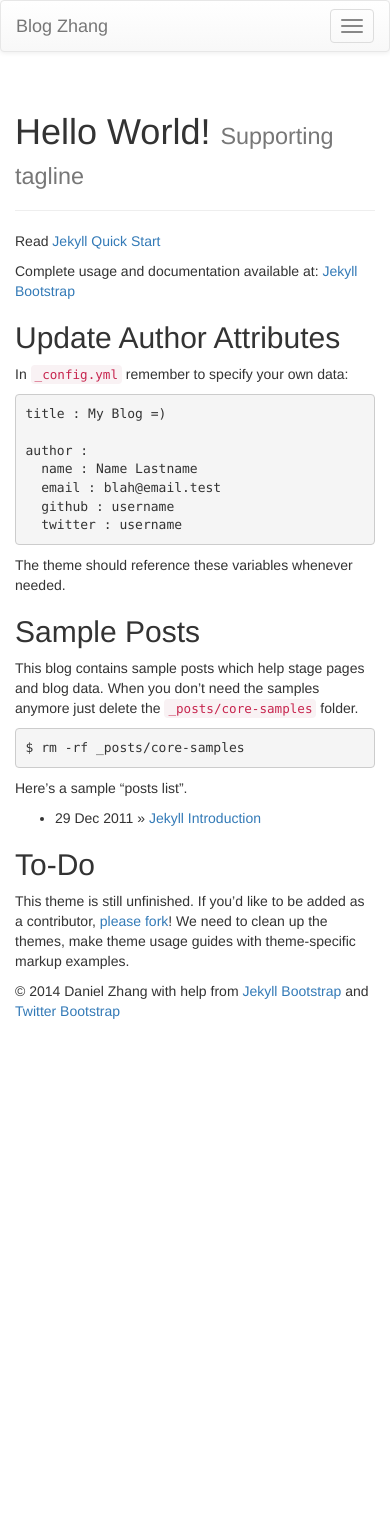
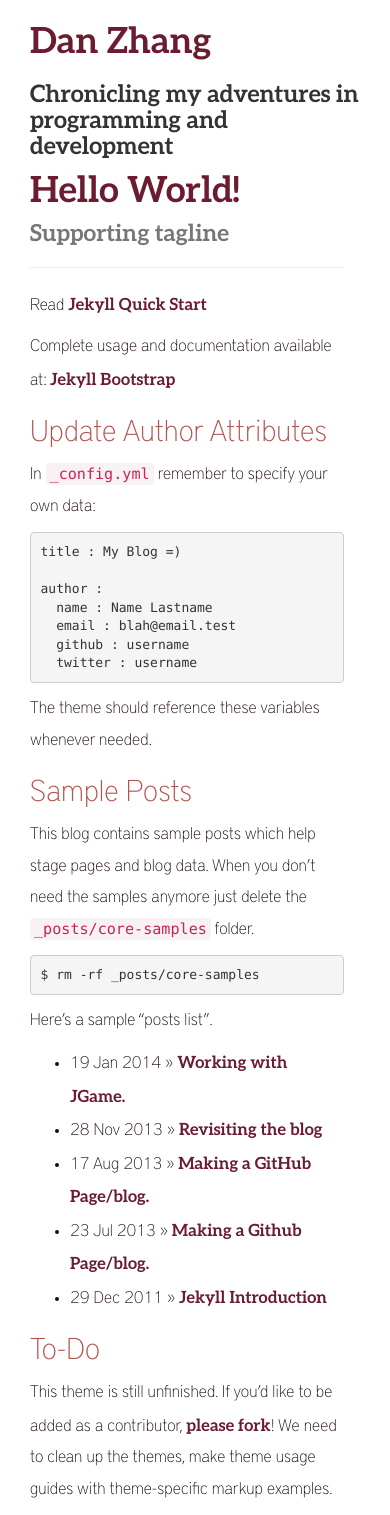
Before and after one commit to dnzhng/dnzhng.github.io, a Jekyll site: the page built from index.md, in a window 390 px wide. Built offline with Jekyll 4.4.1, drawn with Linux system fonts in a browser that asks for light colours; nearby versions of some CDN libraries; library files that are not in the unit come from our copies; the list of posts is cut into pages by our own code; before the commit the page ends 1031 px from its top, so only the background shows below that.

Commit message:
Initial blog content

```diff
--- a/_layouts/default.html
+++ b/_layouts/default.html
@@ -3,4 +3,61 @@
   name : bootstrap-3
 ---
 {% include JB/setup %}
-{% include themes/bootstrap-3/default.html %}
+{% include JB/analytics %}
+
+<!doctype html>
+<HTML>
+	<head>
+		<title>Exploration</title>
+		<meta name="description" content="Chronicling my adventures in programming and development">
+		<meta name="author" content="Daniel Zhang">
+		<meta name="keywords" content="dan, daniel, danzhang, danielzhang, duke, blog, tech, programming, developer, design, computer">
+		<meta name="viewport" content="width=device-width, initial-scale=1.0">
+
+    <!-- Bootstrap styles -->
+    <link href="{{ ASSET_PATH }}/bootstrap/css/bootstrap.min.css" rel="stylesheet">
+		<link rel="stylesheet" type="text/css" href="assets/css/custom.css">
+    <!-- atom & rss feed -->
+    <link href="{{ BASE_PATH }}{{ site.JB.atom_path }}" type="application/atom+xml" rel="alternate" title="Sitewide ATOM Feed">
+    <link href="{{ BASE_PATH }}{{ site.JB.rss_path }}" type="application/rss+xml" rel="alternate" title="Sitewide RSS Feed">
+
+    <!-- HTML5 Shim and Respond.js IE8 support of HTML5 elements and media queries -->
+    <!-- WARNING: Respond.js doesn't work if you view the page via file:// -->
+    <!--[if lt IE 9]>
+      <script src="https://oss.maxcdn.com/libs/html5shiv/3.7.0/html5shiv.js"></script>
+      <script src="https://oss.maxcdn.com/libs/respond.js/1.3.0/respond.min.js"></script>
+    <![endif]-->
+
+    <!-- Latest compiled and minified JavaScript, requires jQuery 1.x (2.x not supported in IE8) -->
+    <!-- Placed at the end of the document so the pages load faster -->
+    <script src="https://ajax.googleapis.com/ajax/libs/jquery/1.10.2/jquery.min.js"></script>
+    <script src="{{ ASSET_PATH }}/bootstrap/js/bootstrap.min.js"></script>
+
+	</head>
+
+	<body>
+		<div class="container">
+			<div class="container col-md-5 col-md-offset-0 hidden-sm hidden-xs sidebar">
+				<div class="container col-md-8">
+					<h1 id="white"><a href="/">Dan Zhang</a></h1>
+					<h3 id="white">Chronicling my adventures in programming and development</h3>
+					<p>
+						<a class="twitter" href="http://www.twitter.com/dnzhng"><img src="assets/img/twitter.png"></a>
+						<a class="linkedin" href="http://www.linkedin.com/in/danielyzhang"><img src="assets/img/linkedin.png"></a>
+						<a href="http://www.instagram.com/danzhanginthemoonlight"><img src="assets/img/instagram.png"></a>
+					</p>
+				</div>
+			</div>
+
+			<div class="container col-xs-12 col-sm-12 visible-xs visible-sm topbar">
+				<h1><a href="/">Dan Zhang</a></h1>
+				<h3>Chronicling my adventures in programming and development</h3>
+			</div>
+
+			<div id="blogroll" class="container col-md-7 col-md-offset-5 col-sm-offset-0 col-xs-offset-0">
+				{{ content }}
+			</div>
+
+		</div>
+	</body>
+</HTML>
--- /dev/null
+++ b/assets/css/custom.css
@@ -0,0 +1,102 @@
+@font-face {
+	font-family: 'aleo';
+	src: url('../fonts/Aleo-Bold.otf');
+	font-weight: normal;
+	font-style: normal;
+}
+
+
+@font-face {
+	font-family: 'district';
+	src: url('../fonts/DistProTh.otf');
+	font-weight: normal;
+	font-style: normal;
+}
+
+#white {
+	color: #ffffff;
+	font-family: aleo;
+}
+
+#white a, a:hover {
+	color: #ffffff;
+	text-decoration: none;
+}
+
+@media (max-width: 979px) {
+  body {
+    padding-top: 0px;
+  }
+}
+
+.sidebar h1 {
+	font-size: 4em;
+	padding: 5px 5px 5px 0px;
+
+}
+
+.sidebar > .container {
+	margin-top: 10em;
+	padding-left: 50px;
+}
+
+.sidebar {
+	left: 0px;
+	float: left;
+	height: 100%;
+	width: 40%;
+	position: fixed;
+	border-top: 0px;
+	margin-top: 0px;
+	overflow-y: auto;
+	font-family: aleo;
+	text-shadow: 0px 1px 5px rgba(0,0,0,0.3);
+	line-height: 150%;
+	background: url(../img/sidebar2.png) no-repeat center scroll;
+	background-size: cover;
+	margin: 0 0 0 0
+}
+
+.topbar {
+
+	font-family: aleo;
+
+}
+
+#blogroll {
+	font-family: district !important;
+	line-height: 150%;
+	padding-right: 1.5em;
+	font-size: 1.5em
+}
+
+#blogroll h1, a, a:hover {
+	font-family: aleo;
+	color: #6b1c31;
+}
+#blogroll  h2, h4 {
+	color: #B3544F;
+}
+
+#blogroll p, li {
+	font-family: district !important;
+	color: #1F0B0C;
+	font-size: .8em;
+}
+
+#readmore {
+	font-size: .8em;
+}
+
+.pagination {
+	font-size: .8em;
+	color: #6b1c31;
+}
+
+a img {
+	margin-right: 1em;
+}
+
+a img {
+	margin-right: 1em;
+}
```
Also changed, not shown: _posts/2013-07-23-Making-A-GitHub-Page.md (added, +29 -0 lines), _posts/2013-08-17-Making-A-GitHub-Page.md (added, +28 -0 lines), _posts/2013-11-28-Revisiting.md (added, +23 -0 lines), _posts/2014-01-19-Working-with-JGame.md (added, +78 -0 lines), index.html (added, +32 -0 lines), assets/fonts/Aleo-Bold.otf (added), assets/fonts/DistProTh.otf (added), assets/img/instagram.png (added), assets/img/linkedin.png (added), assets/img/twitter.png (added), 1 other file.
